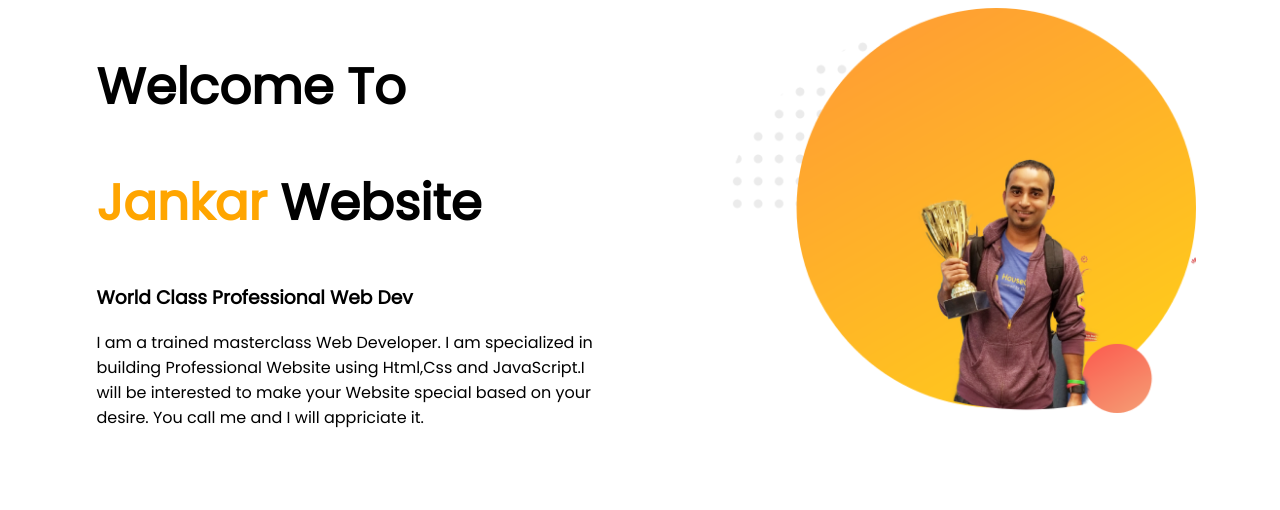
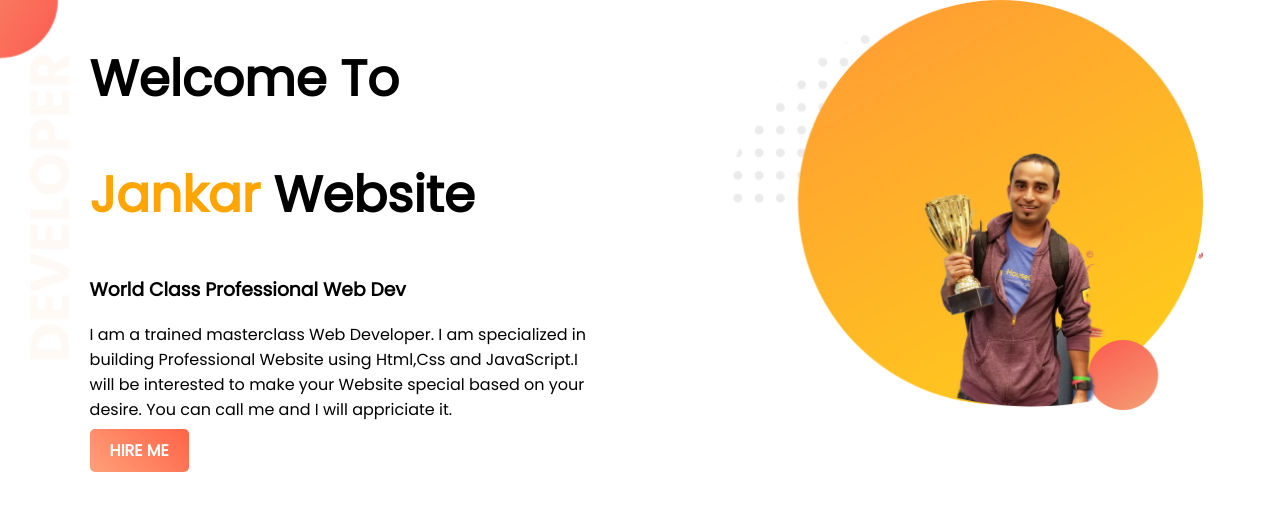
Before and after one commit to yesabhuiya1001/web-portfolio, a plain HTML site: page index.html in a window 1280 px wide. Drawn offline with Linux system fonts and the light colour scheme.

Commit message:
top part compleat

```diff
--- a/index.html
+++ b/index.html
@@ -9,12 +9,13 @@
  <link rel="stylesheet" href="style.css">
 </head>
 <body>
- <section>
+ <section class="top-banner">
    <div class="half-width">
     <h1>Welcome To</h1>
     <h1><span class="name-highlight">Jankar</span> Website</h1>
     <h3>World Class Professional Web Dev</h3>
-    <p>I am a trained masterclass Web Developer. I am specialized in building Professional Website using Html,Css and JavaScript.I will be interested to make your Website special based on your desire. You call me and I will appriciate it.</p>
+    <p>I am a trained masterclass Web Developer. I am specialized in building Professional Website using Html,Css and JavaScript.I will be interested to make your Website special based on your desire. You can call me and I will appriciate it.</p>
+    <a class="link-button" target="_blank" href="https://www.linkedin.com/company/programminghero/">HIRE ME</a>
    </div>
    <div class="half-width">
      <img src="images/profile1.png" alt="">
--- a/style.css
+++ b/style.css
@@ -1,4 +1,5 @@
 body{
+ margin: 0px;
  font-family: 'Poppins', sans-serif;
 }
 h1{
@@ -16,3 +17,18 @@ h1{
 .half-width img{
 width: 100%;
 }
+.top-banner{
+ background-repeat: no-repeat;
+ background-image: url("images/top-banner.png");
+}
+section{
+ height: 500px;
+}
+.link-button{
+ text-decoration: none;
+ background-image: linear-gradient(45deg,lightSalmon, tomato);
+ padding: 10px 20px;
+ border-radius: 5px;
+ color: white;
+ font-weight: 700;
+}
```
